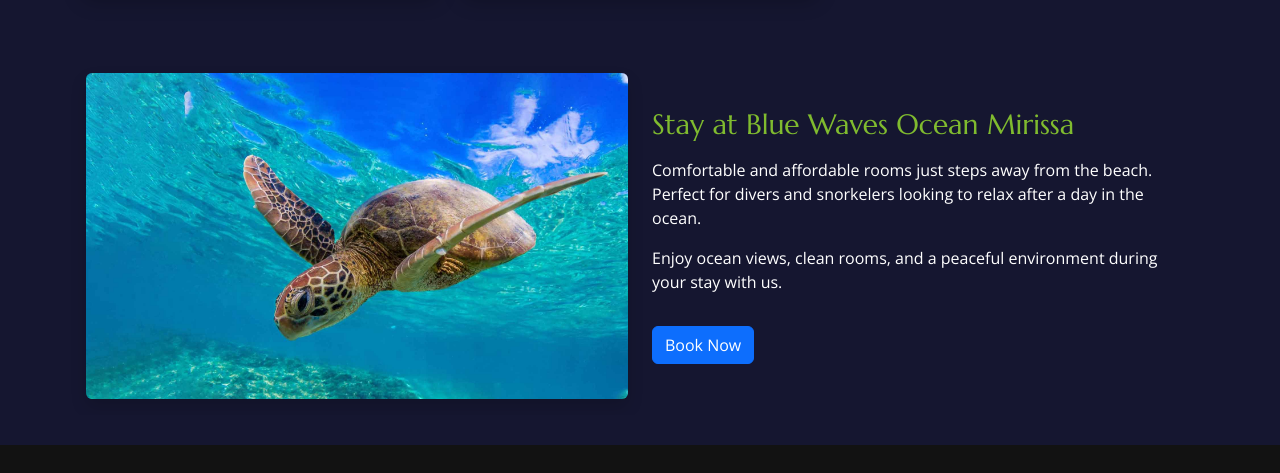
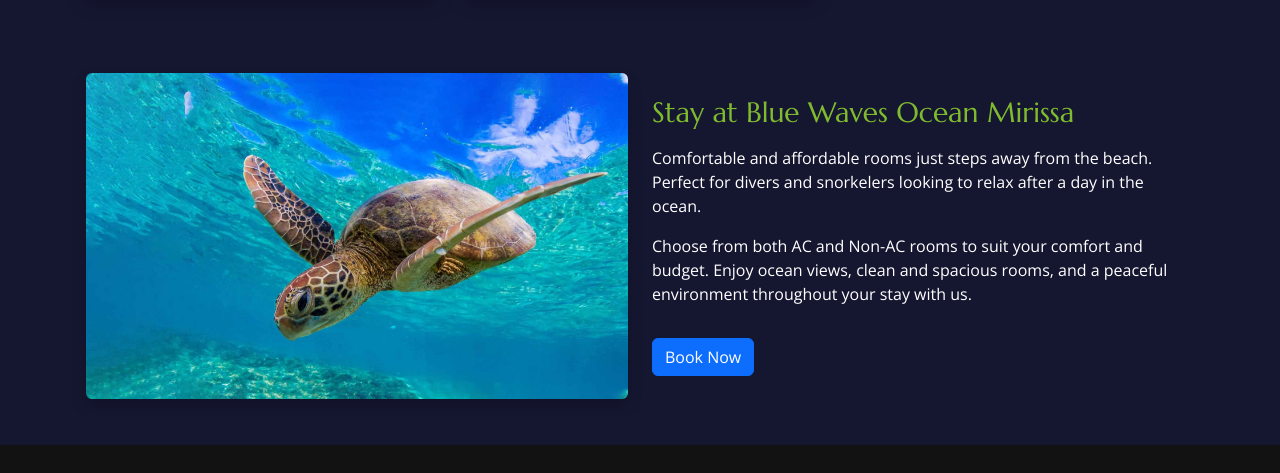
Before and after one commit to KAMADUSHKA/Mirissa-Snorkeling-Ocean-View, a plain HTML site: page index.html in a window 1280 px wide. Shown: the part 4721-5194 px from the top of the page. Drawn offline with nearby package versions, Linux system fonts and the light colour scheme; files whose address does not match are found by name.

```diff
--- a/index.html
+++ b/index.html
@@ -759,7 +759,7 @@
           <div class="col-md-6">
             <h3 class="mb-3">Stay at Blue Waves Ocean Mirissa</h3>
             <p>Comfortable and affordable rooms just steps away from the beach. Perfect for divers and snorkelers looking to relax after a day in the ocean.</p>
-            <p>Enjoy ocean views, clean rooms, and a peaceful environment during your stay with us.</p>
+            <p>Choose from both AC and Non-AC rooms to suit your comfort and budget. Enjoy ocean views, clean and spacious rooms, and a peaceful environment throughout your stay with us.</p>
             <a href="contact.html" class="btn btn-primary mt-3">Book Now</a>
           </div>
         </div>
```
